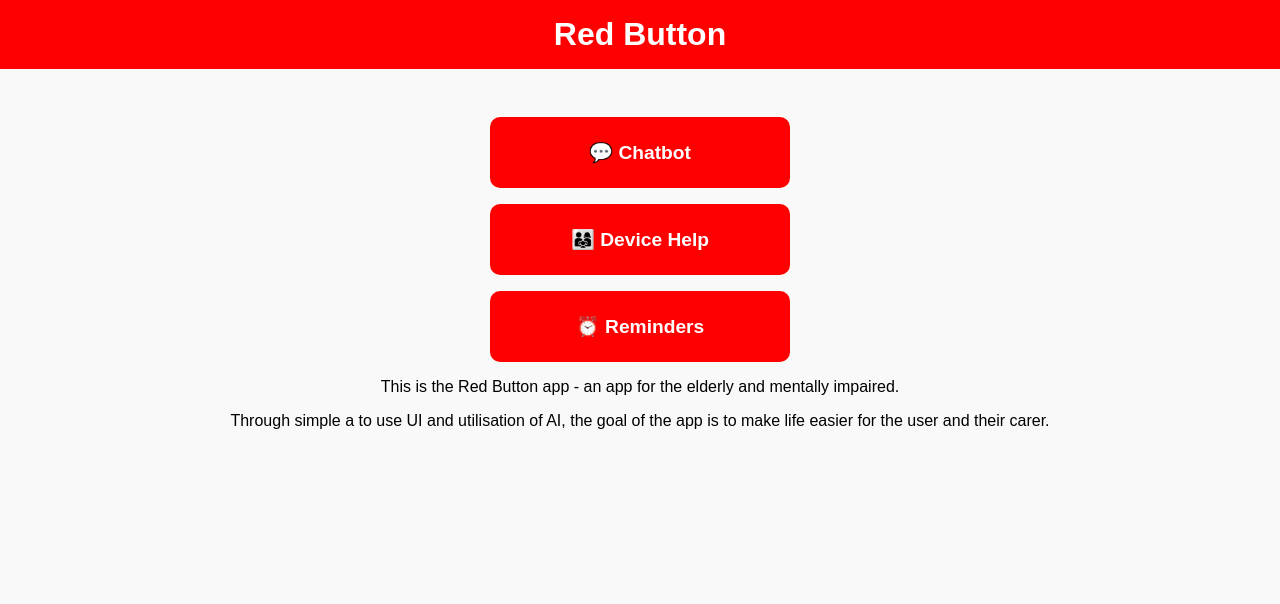
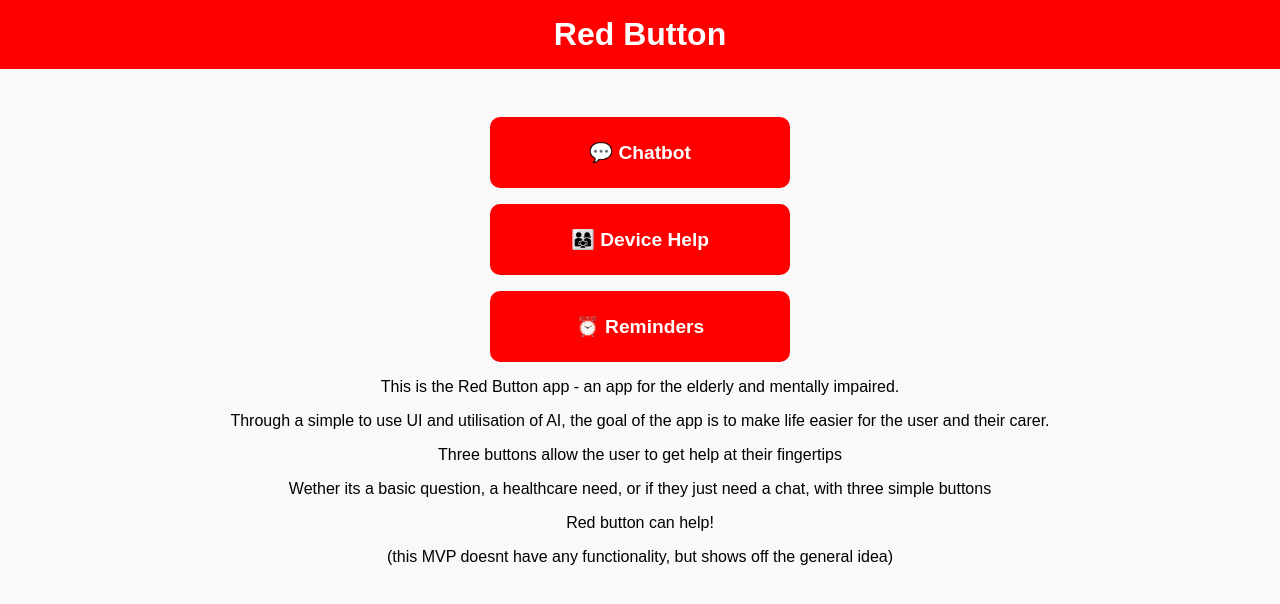
Before and after one commit to cosmac12/Red-button-mvp, a plain HTML site: page index.html in a window 1280 px wide. Drawn offline with Linux system fonts and the light colour scheme.

Commit message:
Update index.html

```diff
--- a/index.html
+++ b/index.html
@@ -59,7 +59,11 @@
     <button onclick="showScreen('trusted')">👨‍👩‍👧 Device Help</button>
     <button onclick="showScreen('reminders')">⏰ Reminders</button>
     <p>This is the Red Button app - an app for the elderly and mentally impaired. </p>
-    <p>Through simple a to use UI and utilisation of AI, the goal of the app is to make life easier for the user and their carer. </p>
+    <p>Through a simple to use UI and utilisation of AI, the goal of the app is to make life easier for the user and their carer. </p>
+    <p>Three buttons allow the user to get help at their fingertips </p>
+    <p>Wether its a basic question, a healthcare need, or if they just need a chat, with three simple buttons</p>
+    <p>Red button can help!</p>
+    <p>(this MVP doesnt have any functionality, but shows off the general idea) </p>
   </div>
 
   <div id="chatbot" class="screen container">
```
